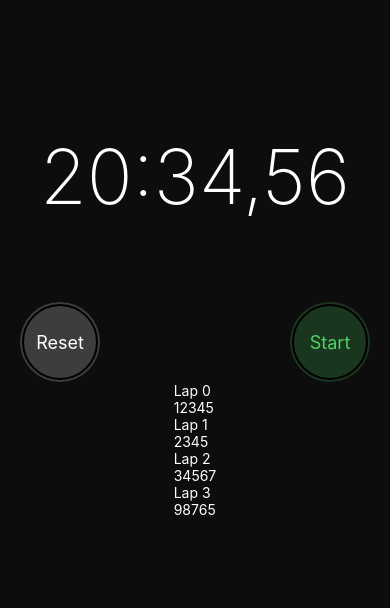
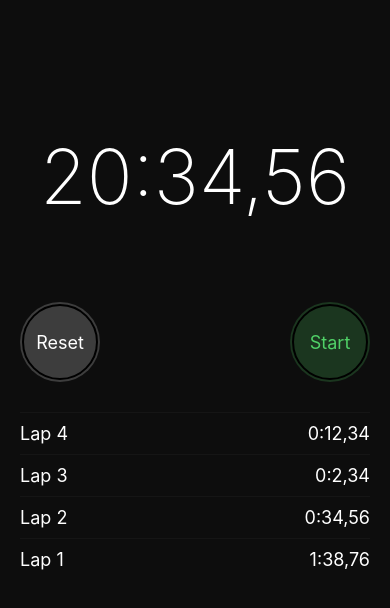
Before and after one commit to ntpbright/react-native-stopwatch, a React Native app: screen / in a window 390 px wide. Shown: the top 608 px of the page. Built offline with nearby package versions, Linux system fonts and the light colour scheme.

Commit message:
add Referent in readme

```diff
--- a/App.js
+++ b/App.js
@@ -7,11 +7,11 @@ const DATA = {
   laps: [12345, 2345, 34567, 98765],
 }
 
-function Timer({ interval }){
+function Timer({ interval, style }){
   const duration = moment.duration(interval)
   const centisecond = Math.floor(duration.milliseconds() / 10 )
   return (
-    <Text style={styles.timer}>
+    <Text style={style}>
       {duration.minutes()}:{duration.seconds()},{centisecond}
     </Text>
   )
@@ -33,20 +33,24 @@ function ButtonsRow({ children }){
   )
 }
 
-function Lap({ number, interval}){
+function Lap({ number, interval, fastest, slowest}){
   return (
     <View style={styles.lap}>
       <Text style={styles.lapText}>Lap {number}</Text>
-      <Text style={styles.lapText}>{interval}</Text>
+      <Timer style={styles.lapText} interval={interval}/>
     </View>
   )
 }
 
 function LapsTable({ laps }) {
   return (
-    <ScrollView>
+    <ScrollView style={styles.ScrollView}>
       {laps.map((lap, index) => (
-        <Lap number={index} interval={lap} />
+        <Lap
+          number={laps.length - index}
+          key={laps.length - index}
+          interval={lap}
+        />
       ))}
     </ScrollView>
   )
@@ -56,7 +60,7 @@ export default class App extends Component {
   render() {
     return (
       <View style={styles.container}>
-        <Timer interval={DATA.timer}/>
+        <Timer interval={DATA.timer} style={styles.timer}/>
         <ButtonsRow>
           <RoundButton title='Reset' color= '#FFFFFF' backgroundColor= '#3D3D3D' />
           <RoundButton title='Start' color= '#50D167' backgroundColor= '#1B361F' />
@@ -103,9 +107,26 @@ const styles = StyleSheet.create({
     alignSelf: 'stretch',
     justifyContent: 'space-between',
     marginTop: 80,
+    marginBottom: 30,
   },
   lapText: {
     color: '#FFFFFF',
+    fontSize: 18,
+  },
+  lap: {
+    flexDirection: 'row',
+    justifyContent: 'space-between',
+    borderColor: '#151515',
+    borderTopWidth: 1,
+    paddingVertical: 10,
+  },
+  ScrollView: {
+    alignSelf: 'stretch',
+  },
+  fastest: {
+
+  },
+  slowtest: {
 
   }
 })
```
Also changed, not shown: 1 other file (tests, documents, lock files or other folders).
